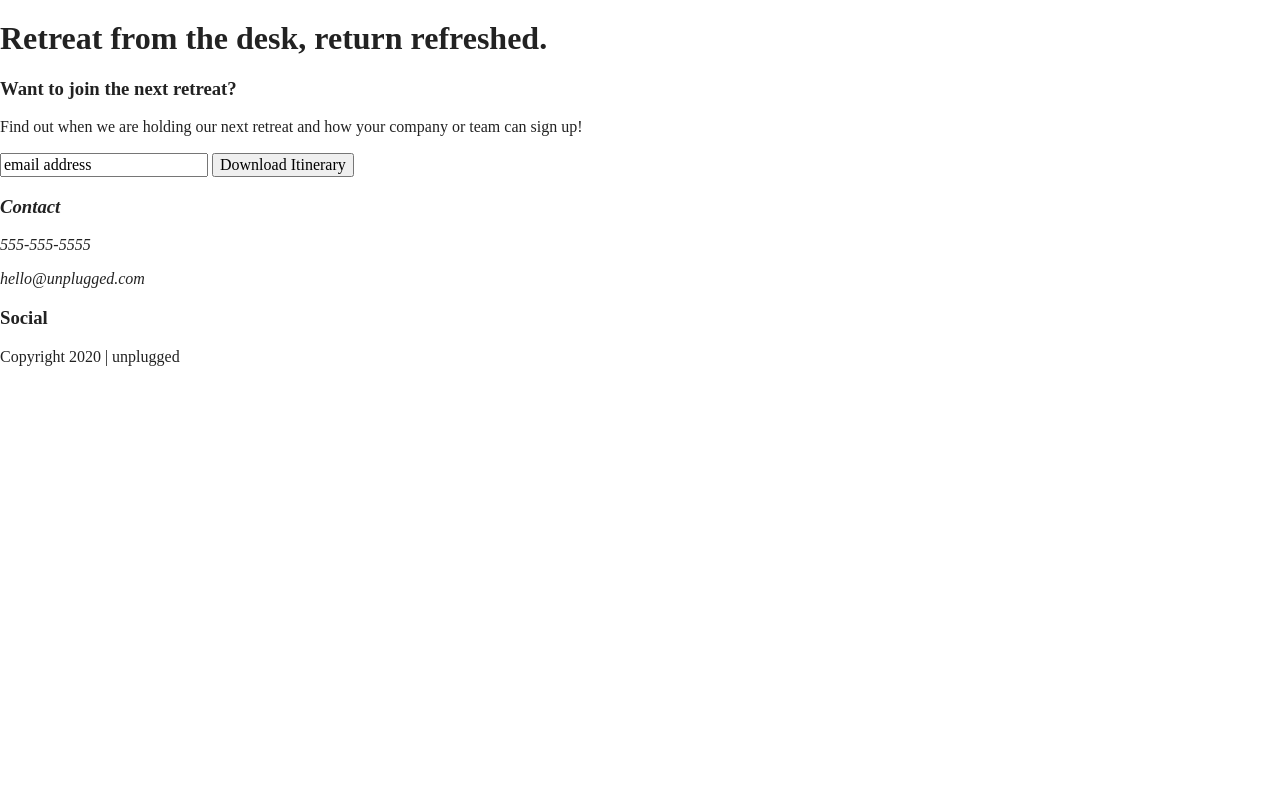
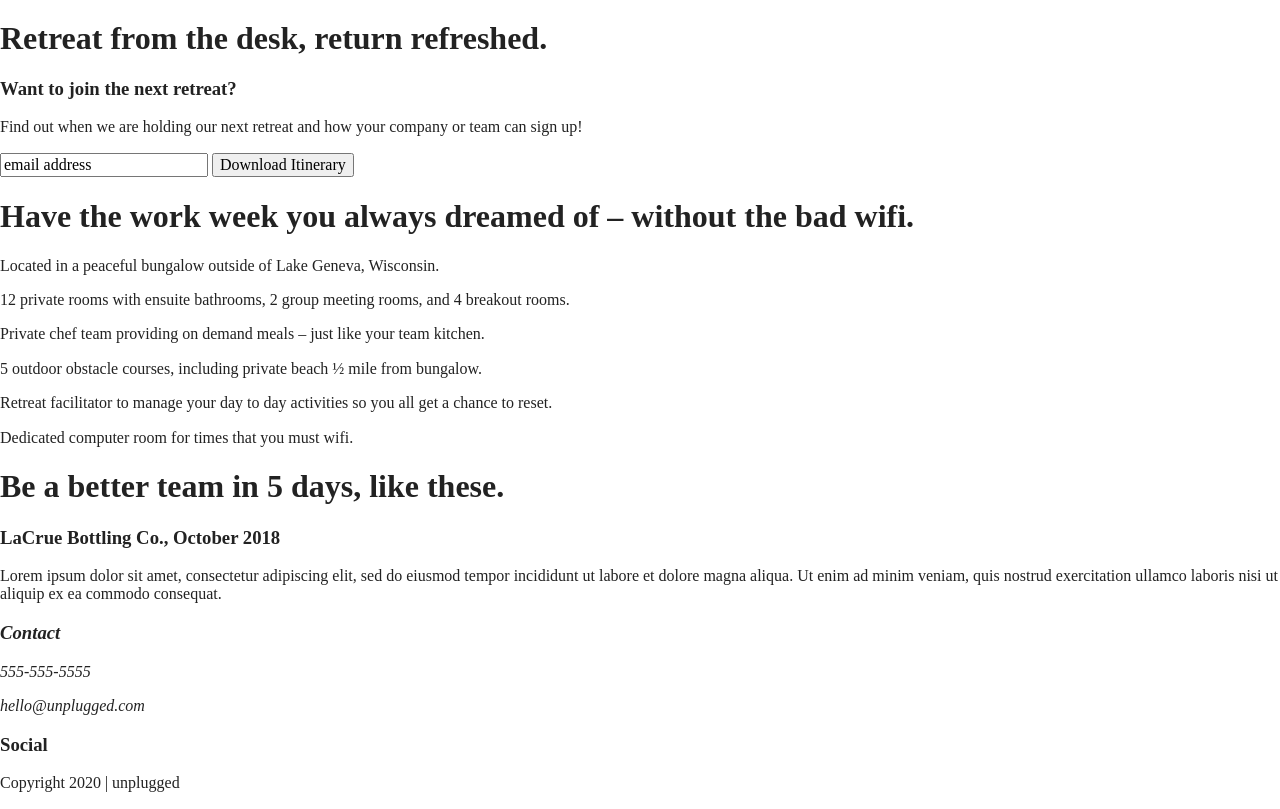
Before and after one commit to adjikia/206-14-unplugged-retreat-code, a website built with Parcel: page index.html in a window 1280 px wide. Shown: the part 74-883 px from the top of the page. Before the commit the page ends 800 px from the top, so only its background shows below. Built offline with nearby package versions, Linux system fonts and the light colour scheme.

Commit message:
added classes

```diff
--- a/index.html
+++ b/index.html
@@ -40,17 +40,62 @@
   <main>
 
     <section class="hero">
+      <div class="hero-area">
       <h1>Retreat from the desk, return refreshed.</h1>
+    </div>
     </section>
 
-    <aside class="newsletter">
+    <aside class="form">
+      <div class="form-description">
       <h3>Want to join the next retreat? </h3>
         <p>Find out when we are holding our next retreat and how your company or team can sign up!</p>
+      </div>
         <div class="newsletter-signup">
             <input type="text" name="name" value="email address">
             <input type="button" value="Download Itinerary">
         </div>
     </aside>
+
+    <section class="features">
+  <div class="content-wrapper">
+    <h1>Have the work week you always dreamed of &ndash; without the bad wifi. </h1>
+    <article>
+        <p class="features-items"></p>
+        <p class="features-item-description">Located in a peaceful bungalow outside of Lake Geneva, Wisconsin.</p>
+    </article>
+    <article>
+        <p class="features-items"></p>
+        <p class="features-item-description">12 private rooms with ensuite bathrooms, 2 group meeting rooms, and 4 breakout rooms.</p>
+    </article>
+    <article>
+        <p class="features-items"></p>
+        <p class="features-item-description">Private chef team providing on demand meals &ndash; just like your team kitchen.</p>
+    </article>
+    <article>
+        <p class="features-items"></p>
+        <p class="features-item-description">5 outdoor obstacle courses, including private beach &frac12; mile from bungalow.</p>
+    </article>
+    <article>
+        <p class="features-items"></p>
+        <p class="features-item-description">Retreat facilitator to manage your day to day activities so you all get a chance to reset.</p>
+    </article>
+    <article>
+        <p class="features-items"></p>
+        <p class="features-item-description">Dedicated computer room for times that you must wifi.</p>
+    </article>
+  </div>
+</section>
+
+<section class="reviews">
+  <div class="content-wrapper">
+    <h1>Be a better team in 5 days, like these.</h1>
+      <article>
+        <p class="reviews-image"></p>
+        <h3>LaCrue Bottling Co., October 2018</h3>
+        <p>Lorem ipsum dolor sit amet, consectetur adipiscing elit, sed do eiusmod tempor incididunt ut labore et dolore magna aliqua. Ut enim ad minim veniam, quis nostrud exercitation ullamco laboris nisi ut aliquip ex ea commodo consequat. </p>
+      <article>
+  </div>
+</section>
 
   </main> <!-- main wrapper -->
 
```
